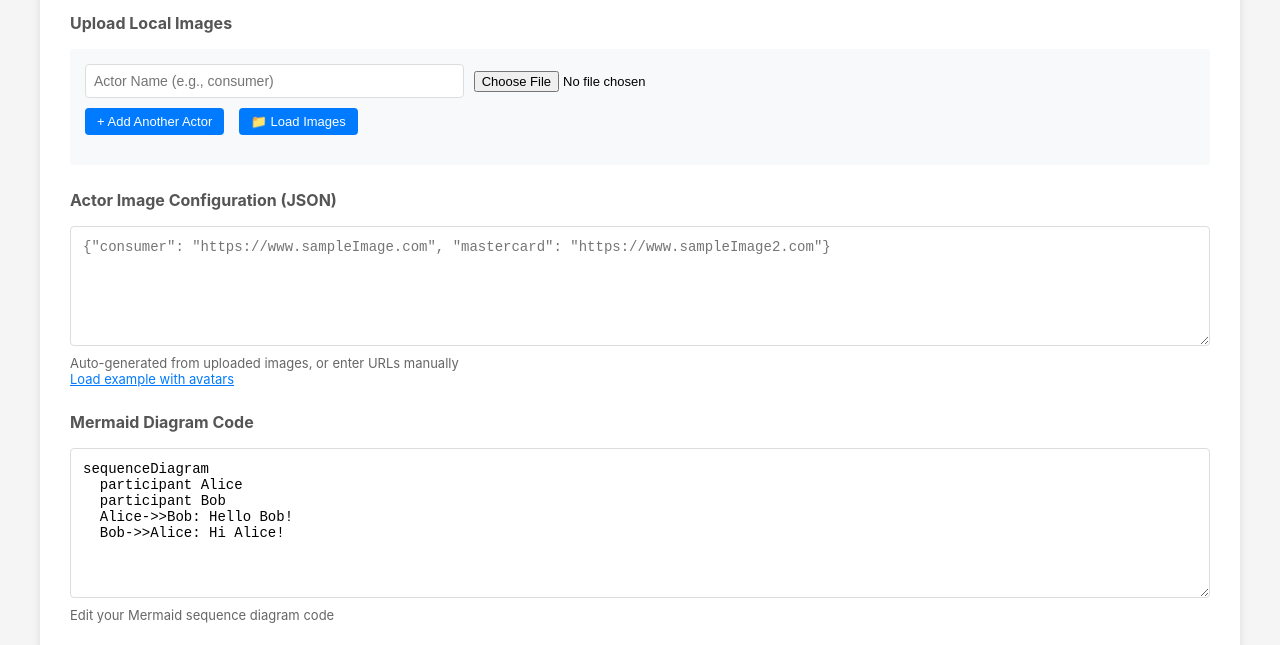
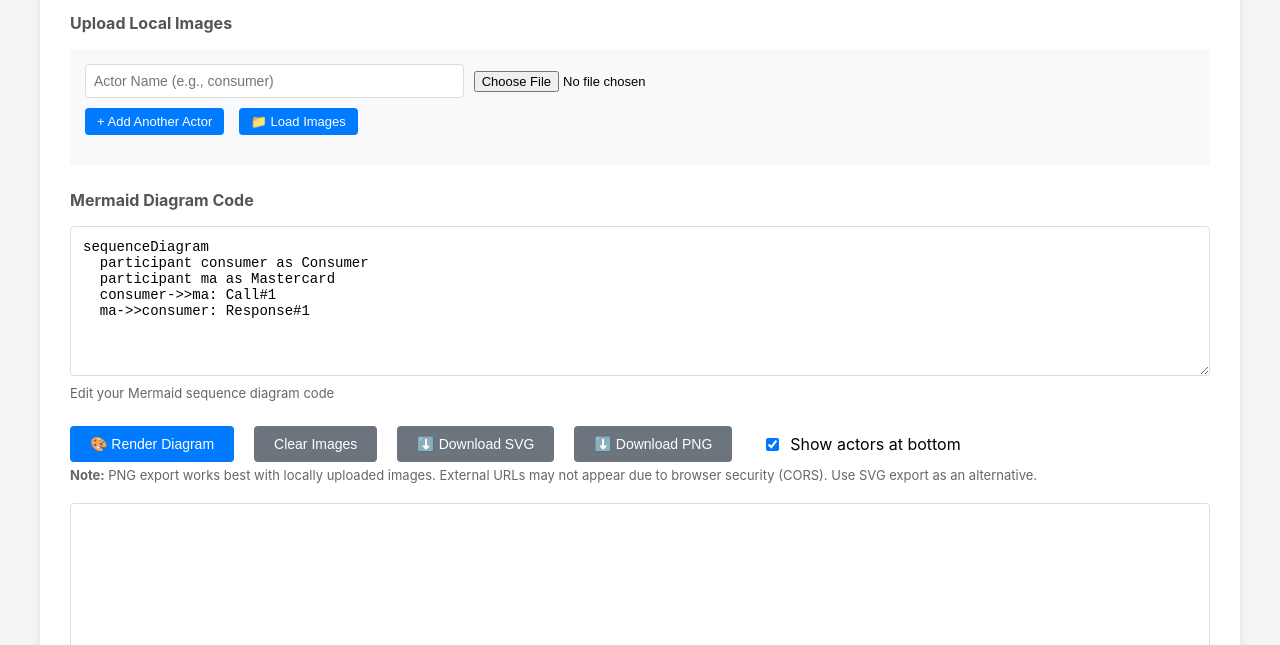
Before and after one commit to fahadsaleem99/sequencediagram, a plain HTML site: page index.html in a window 1280 px wide. Shown: the part 133-778 px from the top of the page. Drawn offline with Linux system fonts and the light colour scheme.

Commit message:
Update index.html

```diff
--- a/index.html
+++ b/index.html
@@ -202,22 +202,14 @@
       </div>
     </div>
 
-    <div class="section">
-      <h3>Actor Image Configuration (JSON)</h3>
-      <textarea id="actorConfig" placeholder='{"consumer": "https://www.sampleImage.com", "mastercard": "https://www.sampleImage2.com"}'></textarea>
-      <div class="help-text">
-        Auto-generated from uploaded images, or enter URLs manually<br>
-        <span class="example-link" onclick="loadPreset('avatars')">Load example with avatars</span>
-      </div>
-    </div>
 
     <div class="section">
       <h3>Mermaid Diagram Code</h3>
       <textarea id="code">sequenceDiagram
-  participant Alice
-  participant Bob
-  Alice->>Bob: Hello Bob!
-  Bob->>Alice: Hi Alice!</textarea>
+  participant consumer as Consumer
+  participant ma as Mastercard
+  consumer->>ma: Call#1
+  ma->>consumer: Response#1</textarea>
       <div class="help-text">
         Edit your Mermaid sequence diagram code
       </div>
```
